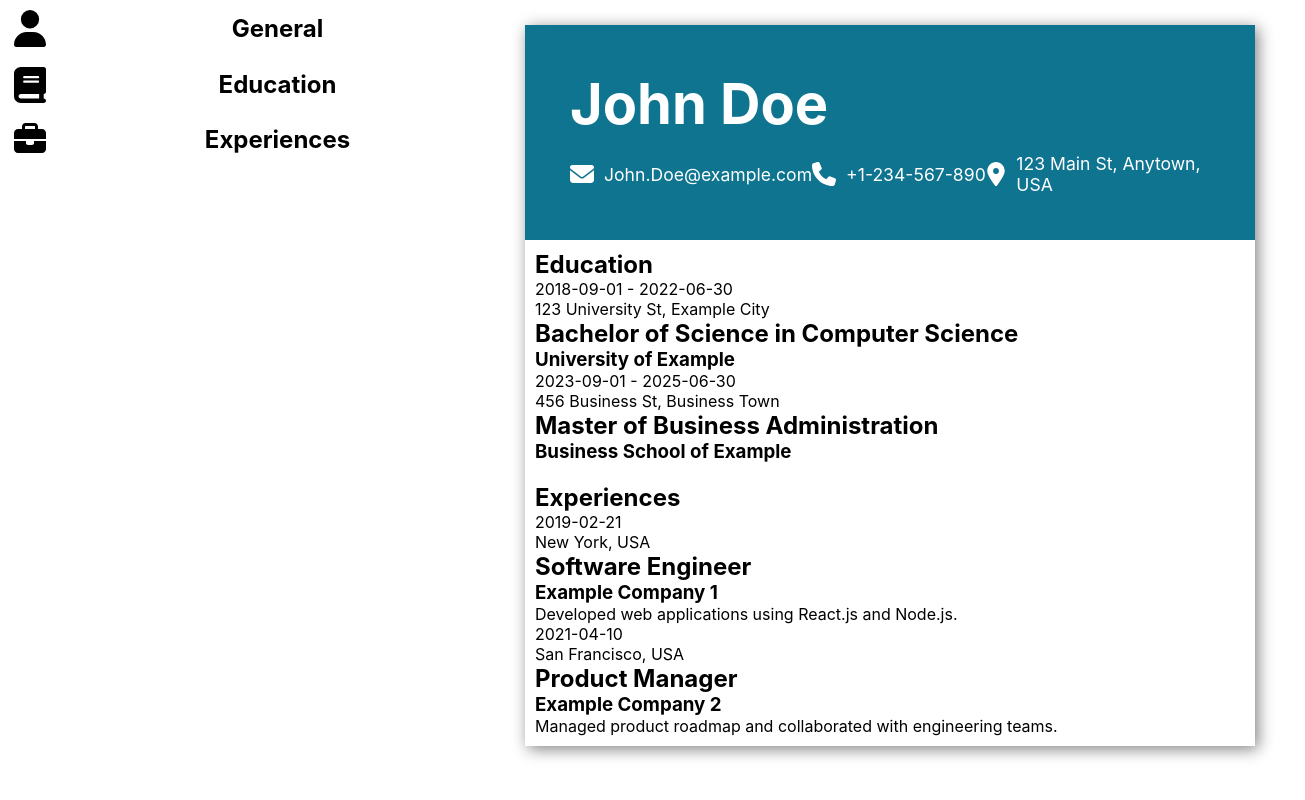
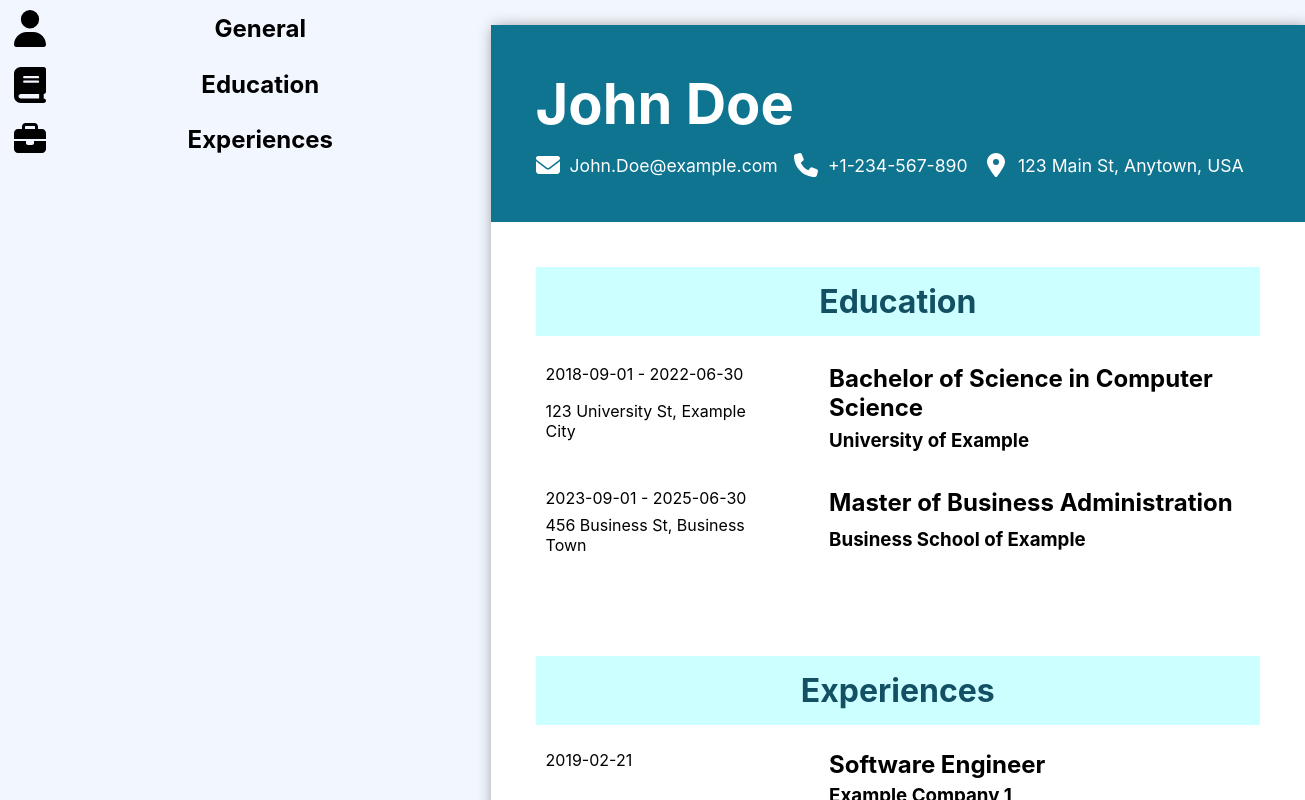
Before and after one commit to Tree-Ro/cv-application, a React (Vite) app: page / in a window 1280 px wide. Shown: the top 800 px of the page, 1305 px wide, since content can reach past the window. Built offline with nearby package versions, Linux system fonts and the light colour scheme.

Commit message:
Completed the base styling for the resume

```diff
--- a/src/components/resume.jsx
+++ b/src/components/resume.jsx
@@ -11,11 +11,11 @@ function Resume({ forms }) {
       <header className='general-content'>
         <PersonInfoContent generalFormContent={general}/>
       </header>
-      <section className='education'>
+      <section className='education-content'>
         <h2>Education</h2>
         <EducationContent educationFormContent={education}/>
       </section>
-      <section className='experiences'>
+      <section className='experiences-content'>
         <h2>Experiences</h2>
         <ExperiencesContent experienceFormContent={experience}/>
       </section>
--- a/src/data/formQuestions.json
+++ b/src/data/formQuestions.json
@@ -6,7 +6,7 @@
         "title": "Full Name",
         "type": "text",
         "placeholder": "ex. John Doe",
-        "maxLength": 16
+        "maxLength": 25
       },
       {
         "title": "Email",
@@ -18,13 +18,13 @@
         "title": "Phone Number",
         "type": "number",
         "placeholder": "ex. 333-5555-22",
-        "maxLength": 16
+        "maxLength": 25
       },
       {
         "title": "Home Address",
         "type": "text",
         "placeholder": "15th Example Street",
-        "maxLength": 16
+        "maxLength": 25
       }
     ]
   },
@@ -35,25 +35,25 @@
         "title": "School Name",
         "type": "text",
         "placeholder": "ex. Lund University",
-        "maxLength": 16
+        "maxLength": 25
       },
       {
         "title": "Title of Study",
         "type": "text",
         "placeholder": "ex. Computer Science",
-        "maxLength": 16
+        "maxLength": 25
       },
       {
         "title": "Date From",
         "type": "date",
         "placeholder": "",
-        "maxLength": 16
+        "maxLength": 25
       },
       {
         "title": "Date Until",
         "type": "date",
         "placeholder": "",
-        "maxLength": 16
+        "maxLength": 25
       }
     ]
   },
@@ -64,19 +64,19 @@
         "title": "Company Name",
         "type": "text",
         "placeholder": "",
-        "maxLength": 16
+        "maxLength": 25
       },
       {
         "title": "Position Title",
         "type": "text",
         "placeholder": "",
-        "maxLength": 16
+        "maxLength": 25
       },
       {
         "title": "Location",
         "type": "text",
         "placeholder": "",
-        "maxLength": 16
+        "maxLength": 25
       },
       {
         "title": "Responsibilities",
@@ -88,13 +88,13 @@
         "title": "Date From",
         "type": "date",
         "placeholder": "",
-        "maxLength": 16
+        "maxLength": 25
       },
       {
         "title": "Date Until",
         "type": "date",
         "placeholder": "",
-        "maxLength": 16
+        "maxLength": 25
       }
     ]
   }
--- a/src/styles/main.css
+++ b/src/styles/main.css
@@ -5,6 +5,12 @@
   --main-colour: rgb(14 116 144);
   --text-colour-light: white;
   --text-colour-night: black;
+
+  --resume-background-colour: white;
+  --main-background-colour: rgb(242, 247, 255);
+
+  --resume-subheader-background: rgba(0, 255, 255, 0.2);
+  --resume-subheader-colour: rgb(20, 80, 100);
 }
 
 *,
@@ -20,6 +26,7 @@ html {
 }
 
 body {
+  background-color: var(--main-background-colour);
   box-sizing: border-box;
   height: 100%;
 
@@ -31,5 +38,7 @@ body {
 
 #root {
   display: grid;
-  grid-template-columns: minmax(250px, 500px) minmax(300px, 1000px);
+  grid-template-columns: minmax(max-content, 500px) minmax(min-content, 1000px);
+
+  height: 100%;
 }
--- a/src/styles/resumeStyles.css
+++ b/src/styles/resumeStyles.css
@@ -1,14 +1,18 @@
 .resume-wrapper {
   display: grid;
+  grid-template-rows: 1fr 2fr 2fr;
 
-  grid-auto-flow: row;
-
+  width: 100%;
+  height: 90%;
   margin: 25px;
 
   box-shadow: gray 3px 3px 15px;
+
+  background-color: var(--resume-background-colour);
 }
 .resume-wrapper > * {
   padding: 10px;
+  padding: 45px;
 }
 
 header.general-content {
@@ -40,3 +44,30 @@ header.general-content .general-info img{
   filter: invert(1);
   user-select: none;
 }
+
+section > h2 {
+  font-size: 2rem;
+  background-color: var(--resume-subheader-background);
+
+  padding: 15px;
+  height: max-content;
+
+  color: var(--resume-subheader-colour);
+
+  text-align: center;
+}
+
+.resume-wrapper section {
+  display: grid;
+  grid-gap: 15px;
+}
+.resume-wrapper section > div {
+  display: grid;
+  grid-gap: 30px;
+  grid-template-columns: 35% 1fr;
+}
+.resume-wrapper section > div > div {
+  display: grid;
+  margin: 10px;
+  grid-gap: 5px;
+}
```
